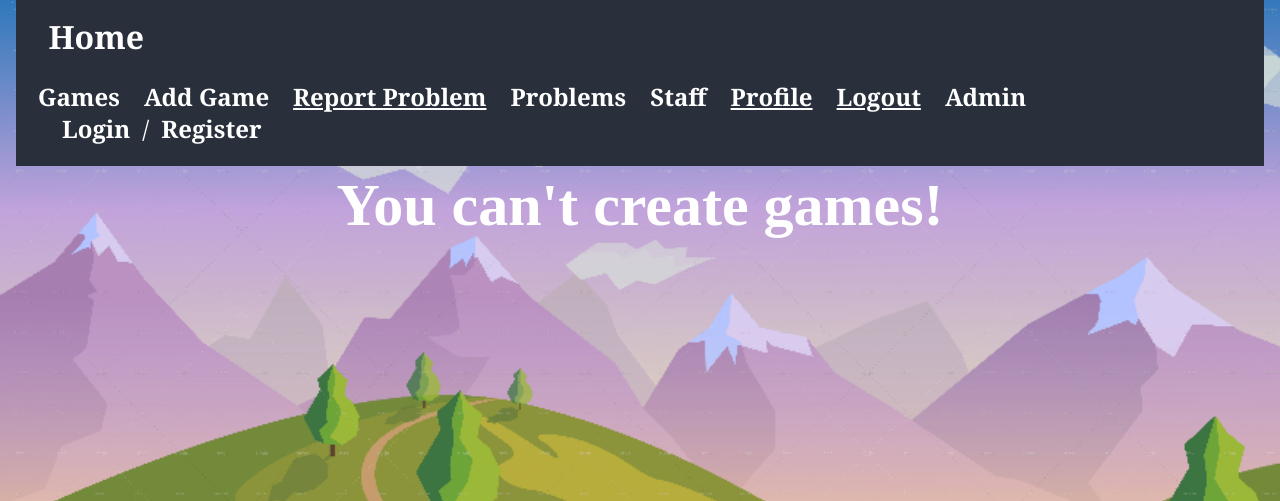
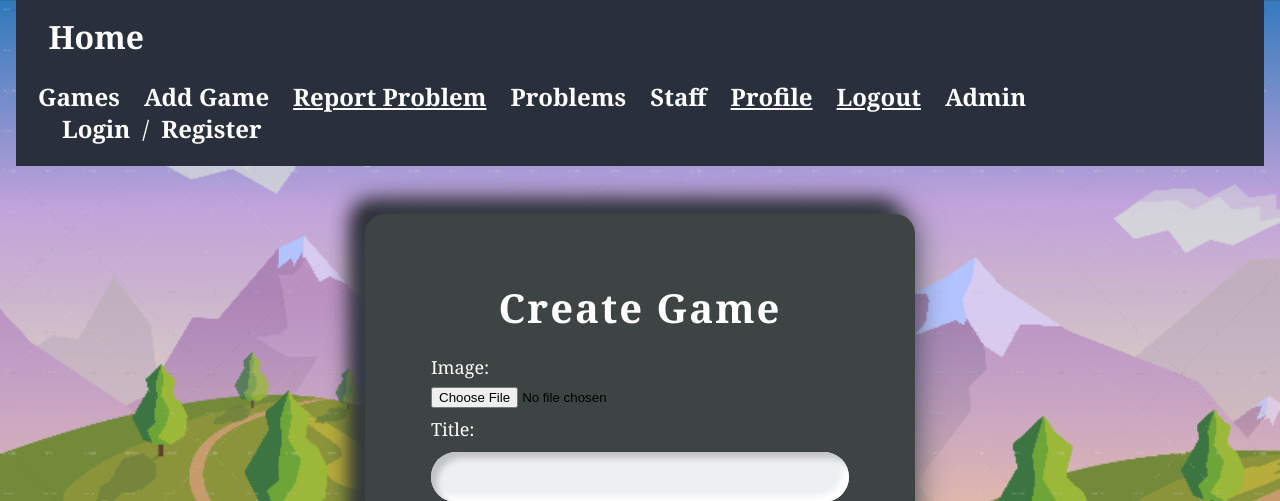
Before and after one commit to MitkoVtori/GameStats, a Django app: template templates/Games/create-game.html in a window 1280 px wide. Shown: the top 501 px of the page. Run offline with Django 4.2, Linux system fonts and the light colour scheme; the template is opened without the code that fills it: values that come from a table or form of the project are taken from there, others are empty.

Commit message:
Update create-game.html

```diff
--- a/templates/Games/create-game.html
+++ b/templates/Games/create-game.html
@@ -1,9 +1,6 @@
 {% extends 'base.html' %}
 
 {% block content %}
-    {% if not request.user.is_staff and not request.user.is_superuser %}
-    <p class="no-articles">You can't create games!</p>
-    {% else %}
     <section id="create-page" class="auth">
         <form action="{% url 'create game' %}" id="create" method="post" enctype="multipart/form-data">
             <div class="container">
@@ -27,5 +24,4 @@
             </div>
         </form>
     </section>
-    {% endif %}
 {% endblock %}
```
